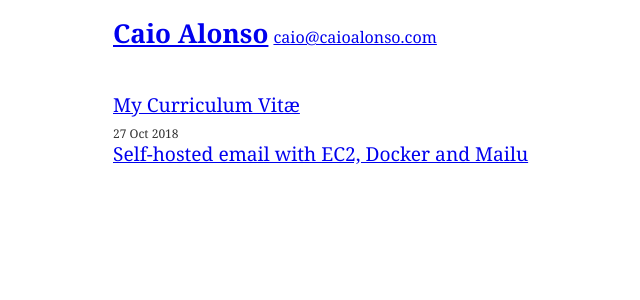
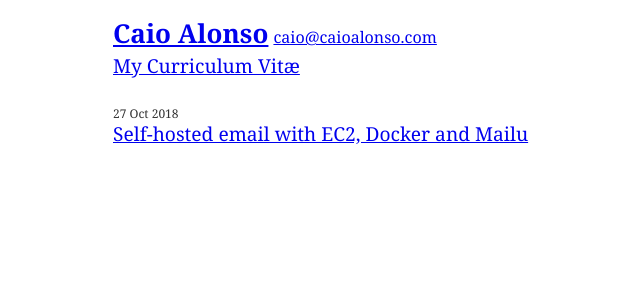
Before and after one commit to CaioAlonso/caioalonso.com, a Jekyll site: the page built from index.html, in a window 1280 px wide. Shown: the top 300 px of the page, without its empty margins (196-836 px from the left). Built offline with Jekyll 4.4.1, drawn with Linux system fonts in a browser that asks for light colours.

Commit message:
Index layout change

```diff
--- a/index.html
+++ b/index.html
@@ -1,13 +1,11 @@
 ---
 layout: default
 ---
+<br>
+<a href="/cv.html">My Curriculum Vitæ</a>
 
 {% unless site.posts.empty? %}
 <ul class="posts">
-  <li>
-    <span class="date"></span>
-    <a href="/cv.html">My Curriculum Vitæ</a>
-  </li>
   {% for post in site.posts %}
   <li>
     <span class="date">{{ post.date | date_to_string }}</span>
```
